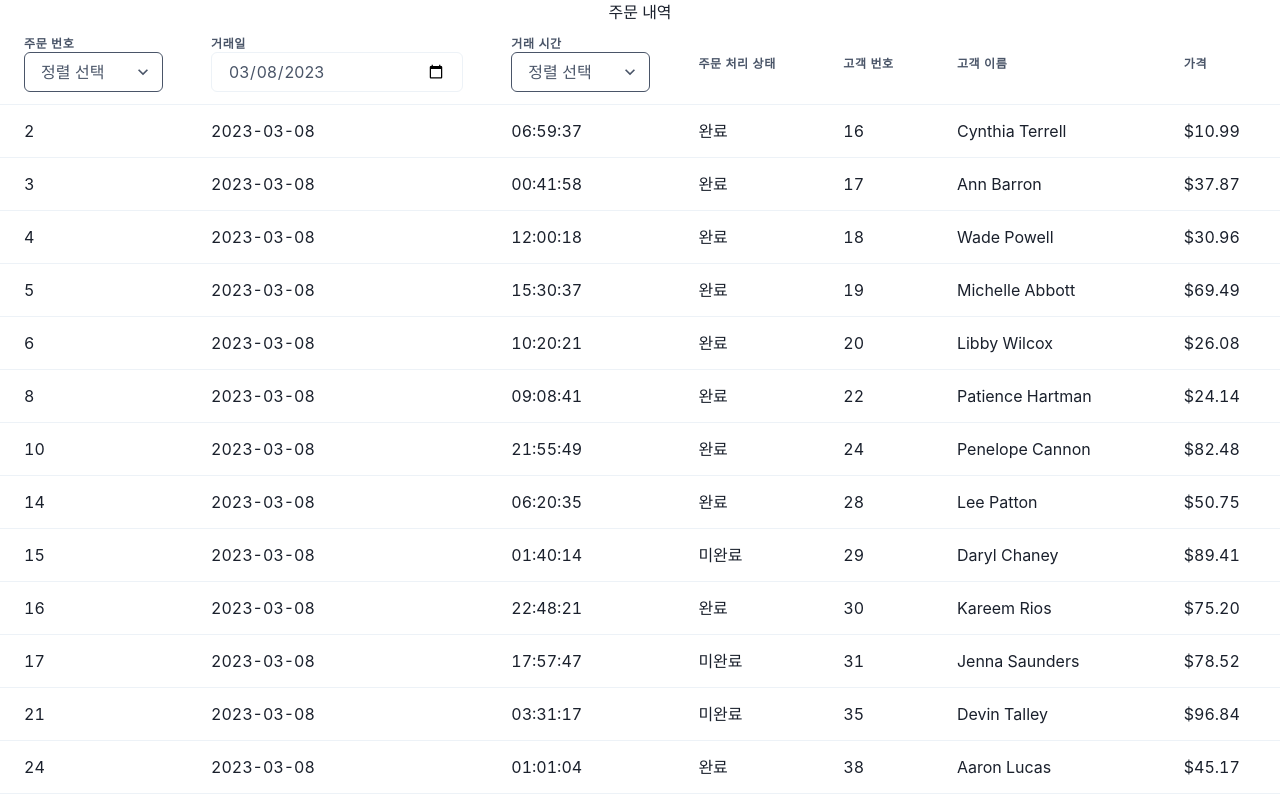
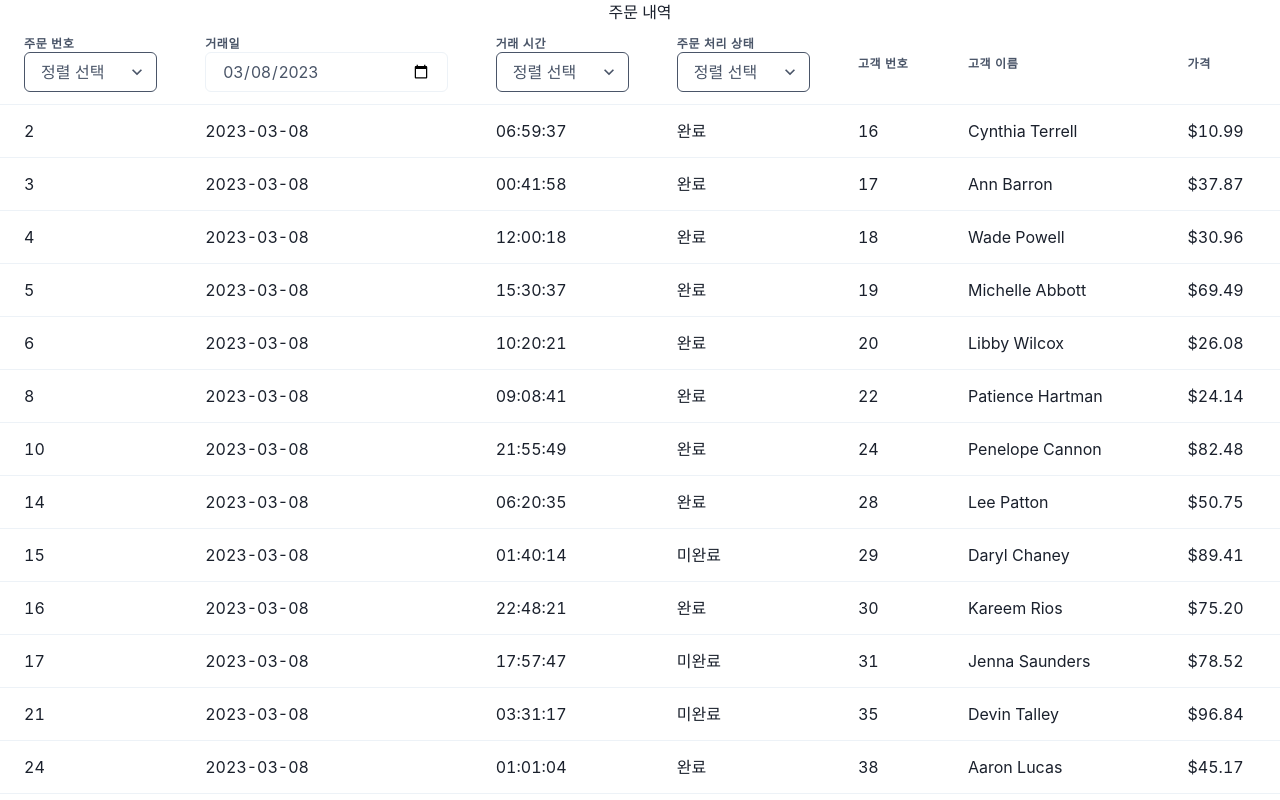
Before and after one commit to wanted-pre-onboarding-internship-9/pre-onboarding-9th-4-9, a React (Create React App) app: page / in a window 1280 px wide. Shown: the top 800 px of the page. Built offline with nearby package versions, Linux system fonts and the light colour scheme.

Commit message:
[#5] Feat : 필터링 기능 구현
- 주문 처리 상태에 따라 필터링기능 구현
- useSearchParams 이용

```diff
--- a/src/hooks/useFilter.ts
+++ b/src/hooks/useFilter.ts
@@ -9,12 +9,24 @@ const useFilter = (orders: OrderType[] | undefined) => {
   const requestedSortById = searchParams.get('sort-id');
   const requestedSortByTime = searchParams.get('sort-time');
   const requestedPage = Number(searchParams.get('page')) || 1;
+  const requestedFilterByStatus =
+    searchParams.get('status') === '완료'
+      ? true
+      : searchParams.get('status') === '미완료'
+      ? false
+      : null;
 
   let filteredOrders = orders;
 
   filteredOrders = orders?.filter(
     order => requestedDate && order.transaction_time.startsWith(requestedDate)
   );
+
+  if (requestedFilterByStatus !== null) {
+    filteredOrders = orders?.filter(
+      order => order.status === requestedFilterByStatus
+    );
+  }
 
   if (requestedSortById) {
     const sortById = (a: OrderType, b: OrderType) => {
--- a/src/pages/OrderListPage.tsx
+++ b/src/pages/OrderListPage.tsx
@@ -25,6 +25,9 @@ const OrderListPage = () => {
   const [sortByTimePlaceholder, setSortByTimePlaceholder] = useState(
     searchParams.get('sort-time') || '정렬 선택'
   );
+  const [filterByStatusPlaceholder, setFilterByStatusPlaceholder] = useState(
+    searchParams.get('status') || '정렬 선택'
+  );
 
   const splitDateAndTime = (dateWithTime: string) => {
     const [date, time] = dateWithTime.split(' ');
@@ -49,6 +52,13 @@ const OrderListPage = () => {
     setSortByIdPlaceholder('정렬 선택');
     searchParams.delete('sort-id');
     searchParams.set('sort-time', event.target.value);
+    setSearchParams(searchParams);
+  };
+
+  const handleFilterBySatus: React.ChangeEventHandler<
+    HTMLSelectElement
+  > = event => {
+    searchParams.set('status', event.target.value);
     setSearchParams(searchParams);
   };
 
@@ -89,7 +99,15 @@ const OrderListPage = () => {
                   <option value='내림차순'>내림차순</option>
                 </Select>
               </Th>
-              <Th scope='col'>주문 처리 상태</Th>
+              <Th scope='col'>
+                주문 처리 상태
+                <Select
+                  placeholder={filterByStatusPlaceholder}
+                  onChange={handleFilterBySatus}>
+                  <option value='완료'>완료</option>
+                  <option value='미완료'>미완료</option>
+                </Select>
+              </Th>
               <Th scope='col'>고객 번호</Th>
               <Th scope='col'>고객 이름</Th>
               <Th scope='col'>가격</Th>
```
